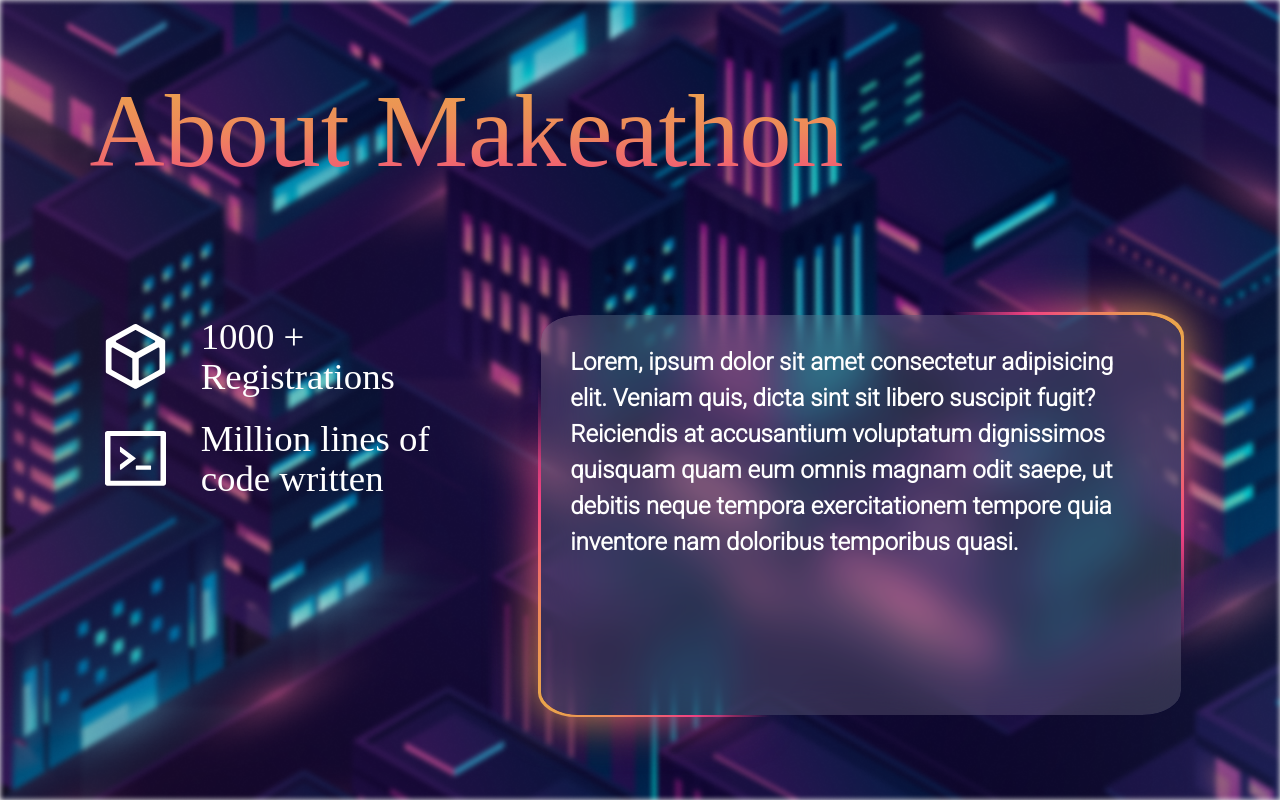
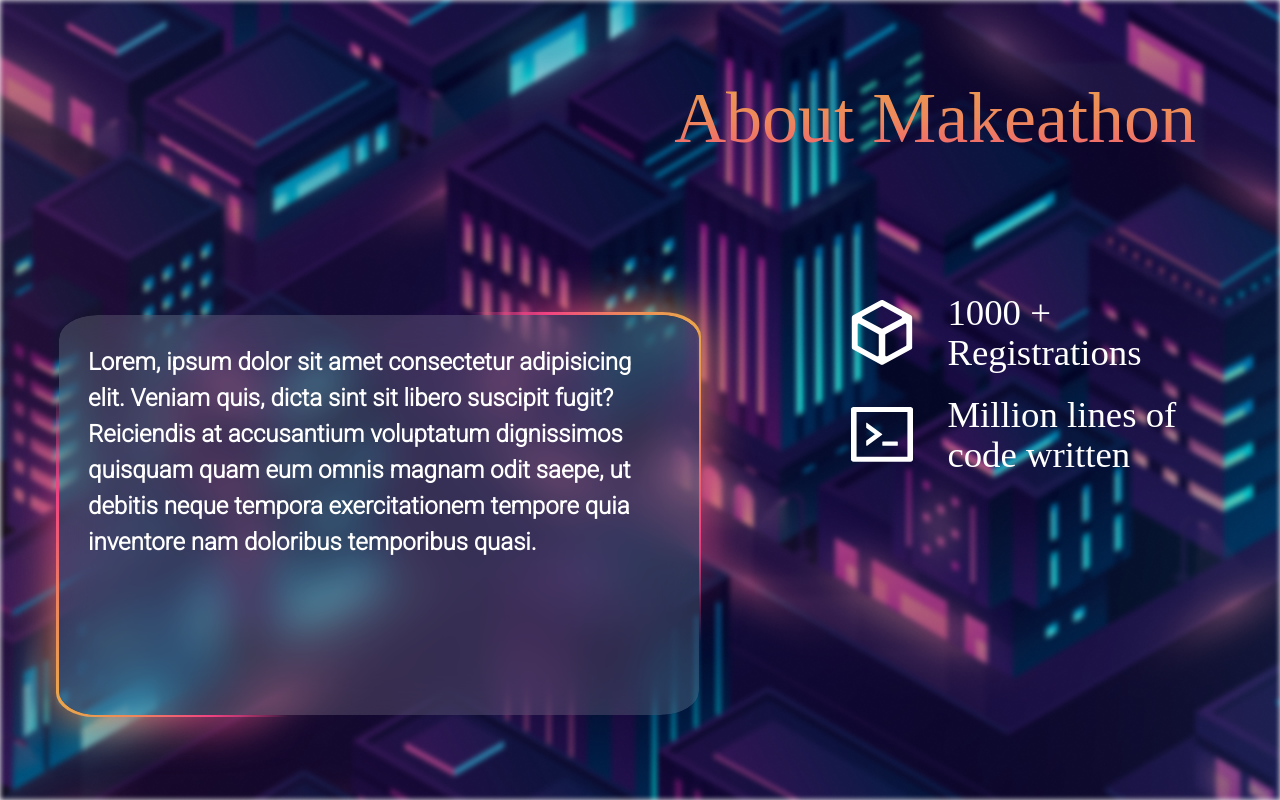
Before and after one commit to MicrosoftStudentChapter/MAKEATHON, a Django app: template templates/About/index.html in a window 1280 px wide. Run offline with Django 3.2, Linux system fonts and the light colour scheme; the template is opened without the code that fills it, so the values that code supplies are empty; some web fonts are replaced.

Commit message:
Changed orientation of header and switched sides of box and content

```diff
--- a/templates/About/static/css/style.css
+++ b/templates/About/static/css/style.css
@@ -14,25 +14,25 @@ body{
     position: relative;
 }
 
-header{
-  grid-column-start: 1;
+header {
+    grid-column-start: 5;
     grid-column-end: 13;
     grid-row-start: 1;
     grid-row-end: 4;
 }
 
-h1{
+h1 {
     font-family: Anurati;
     font-style: normal;
     font-weight: normal;
     font-size: 7rem;
     line-height: 8.4rem;
-  background: linear-gradient(#EAAB48, #ED885B, #F24282);
+    background: linear-gradient(#eaab48, #ed885b, #f24282);
     -webkit-text-fill-color: transparent;
     -webkit-background-clip: text;
 
-  margin-top: 5%;
-  margin-left: 7%;
+    margin-top: 6%;
+    margin-left: 29%;
 }
 
 /* Code for glow effect on the header */
@@ -49,21 +49,21 @@ h1{
   }
 } */
 
-#left-content{
-  grid-column-start: 1;
-  grid-column-end: 6;
-  grid-row-start: 4;
+#left-content {
+    grid-column-start: 8;
+    grid-column-end: 13;
+    grid-row-start: 3;
     grid-row-end: 13;
 
     padding-left: 18%;
-  padding-top: 22%;
+    padding-top: 30%;
 }
 
-.list-item{
+.list-item {
     display: block;
 }
 
-.list-item p{
+.list-item p {
     font-size: 2.2rem;
     color: white;
     display: inline-block;
@@ -84,9 +84,9 @@ h1{
     height: 14%;
 }
 
-.blurred-box{
-  grid-column-start: 6;
-  grid-column-end: 13;
+.blurred-box {
+    grid-column-start: 1;
+    grid-column-end: 6;
     grid-row-start: 5;
     grid-row-end: 13;
 
@@ -96,6 +96,7 @@ h1{
     height: 50vh;
     top: 9%;
     left: 1%;
+    margin-left: 10%;
 
     background: inherit;
     border-radius: 6%;
@@ -103,9 +104,9 @@ h1{
     z-index: 2;
 }
 
- .box{
-  grid-column-start: 6;
-  grid-column-end: 13;
+.box {
+    grid-column-start: 1;
+    grid-column-end: 6;
     grid-row-start: 5;
     grid-row-end: 13;
 
@@ -115,42 +116,43 @@ h1{
     height: 50vh;
     top: 9%;
     left: 1%;
+    margin-left: 10%;
 
     background: inherit;
     border-radius: 6%;
     z-index: 1;
 }
 
- .content{
+.content {
     position: relative;
     padding: 4vh;
     text-align: left;
     z-index: 5;
     display: inline-block;
-   font-family: 'Roboto', 'sans-serif';
+    font-family: "Roboto", "sans-serif";
     color: white;
     font-size: 3.22vh;
     border-radius: 6%;
 }
 
- .blurred-box:after{
-  content: '';
+.blurred-box:after {
+    content: "";
     width: 100%;
     height: 100%;
     background: inherit;
     position: absolute;
     left: 0%;
     top: 0%;
-  background: rgba( 255, 255, 255, 0.15 );
-  box-shadow: 0 8px 32px 0 rgba( 31, 38, 135, 0.37 );
-  backdrop-filter: blur( 20.0px );
-  -webkit-backdrop-filter: blur( 20.0px );
+    background: rgba(255, 255, 255, 0.15);
+    box-shadow: 0 8px 32px 0 rgba(31, 38, 135, 0.37);
+    backdrop-filter: blur(20px);
+    -webkit-backdrop-filter: blur(20px);
     border-radius: 6%;
     border: 2px solid transparent;
 }
 
-.box:before{
-  content: '';
+.box:before {
+    content: "";
     position: absolute;
     top: -0.34vh;
     left: -0.34vh;
@@ -174,158 +176,211 @@ h1{
     filter: blur(3vh);
 }
 
-.box:before,.box:after{
-  background: linear-gradient(235deg,#EAAB48,#ED885B,#F24282,transparent,transparent,transparent,transparent,transparent,transparent,transparent,#F24282,#ED885B,#EAAB48);
+.box:before,
+.box:after {
+    background: linear-gradient(
+        235deg,
+        #eaab48,
+        #ed885b,
+        #f24282,
+        transparent,
+        transparent,
+        transparent,
+        transparent,
+        transparent,
+        transparent,
+        transparent,
+        #f24282,
+        #ed885b,
+        #eaab48
+    );
 }
 
+@media screen and (max-width: 1850px) {
+    h1 {
+        font-size: 5.9rem;
+    }
+}
 
-@media screen and (max-width: 1700px){
-  .content{
+@media screen and (max-width: 1700px) {
+    .content {
         width: 50vw;
         height: 40vh;
         font-size: 1.8rem;
         padding: 2.5vw;
     }
 
-  .list-item p{
+    .list-item p {
         font-size: 230%;
         line-height: 2.5rem;
     }
 }
 
-@media screen and (max-width: 1350px){
-  h1{
-    font-size: 6.5rem;
+@media screen and (max-width: 1550px) {
+    h1 {
+        font-size: 5.2rem;
+    }
 }
 
-  .content{
+@media screen and (max-width: 1350px) {
+    h1 {
+        font-size: 4.5rem;
+    }
+
+    .content {
         font-size: 1.5rem;
         padding: 2.3vw;
     }
 }
 
-@media screen and (max-width: 1160px){
-  #left-content{
+@media screen and (max-width: 1160px) {
+    #left-content {
         padding-left: 15%;
         padding-top: 35%;
     }
 
-  .list-item p{
+    .list-item p {
         font-size: 2rem;
         line-height: 2rem;
     }
 
-  .content{
-    font-size: 1.3rem;
+    .content {
+        font-size: 1.2rem;
         padding: 2.5vw;
+    }
+    h1 {
+        font-size: 4.1rem;
     }
 }
 
-@media screen and (max-width: 900px){
-  h1{
-    font-size: 5rem;
+@media screen and (max-width: 1090px) {
+    h1 {
+        font-size: 3.4rem;
+    }
+}
+
+@media screen and (max-width: 900px) {
+    h1 {
+        font-size: 3rem;
         margin-left: 6%;
     }
 
-  #left-content{
-    padding-left: 13%;
-    padding-top: 32%;
+    #left-content {
+        padding-left: 18%;
+        padding-top: 15%;
     }
 
-  .list-item p{
-    font-size: 2rem;
-    line-height: 50px;
+    .list-item p {
+        font-size: 1.5rem;
+        line-height: 33px;
     }
 
-  .list-item img{
+    .list-item img {
         width: 14%;
         height: 14%;
+        margin-left: 43%;
     }
 
-  .blurred-box{
+    .blurred-box {
         width: 50vw;
         height: 40vh;
     }
 
-  .content{
-    font-size: 1.1rem;
+    .content {
+        font-size: 1rem;
         padding: 3vw;
     }
 
-  .box{
+    .box {
         width: 50vw;
         height: 40vh;
     }
 }
 
-@media screen and (max-width: 780px){
-  body{
+@media screen and (max-width: 780px) {
+    body {
         background-size: cover;
         background-position: center;
     }
 
-  .content{
+    #left-content {
+        grid-column-start: 8;
+        grid-column-end: 13;
+        grid-row-start: 3;
+        grid-row-end: 13;
+    }
+    .content {
         width: 50vw;
         height: 40vh;
         font-size: 1.09rem;
         padding: 1.3vw;
     }
 
-  .box{
+    .box {
         width: 50vw;
         height: 40vh;
     }
+    .box,
+    .blurred-box {
+        grid-column-start: 1;
+        grid-column-end: 6;
+        grid-row-start: 4;
+        grid-row-end: 13;
+    }
 
-  .list-item p{
+    .list-item p {
         font-size: 1.4rem;
         line-height: 2rem;
         margin-bottom: 2%;
         margin-left: 0%;
     }
+    .list-item img {
+        margin-left: 1%;
+    }
 }
 
-@media screen and (max-width: 650px){
-  h1{
+@media screen and (max-width: 650px) {
+    h1 {
         font-size: 3.7rem;
     }
 
-  .content{
+    .content {
         font-size: 1rem;
         padding: 14px;
     }
 }
 
-@media screen and (max-width: 500px){
-  h1{
-    font-size: 2.4rem;
+@media screen and (max-width: 500px) {
+    h1 {
+        font-size: 2.5rem;
         margin-left: 0%;
         padding-left: 0%;
     }
 
-  body{
+    body {
         object-fit: cover;
     }
 
-  header{
+    header {
         grid-column-start: 3;
         grid-column-end: 13;
         grid-row-start: 1;
         grid-row-end: 3;
     }
 
-  #left-content{
+    #left-content {
         padding-left: 2%;
         padding-top: 2%;
     }
 
-  .list-item p{
-    font-size: 1rem;
-    line-height: 2rem;
+    .list-item p {
+        font-size: 0.9rem;
+        line-height: 1.9rem;
         margin-bottom: 1%;
         margin-left: 0%;
     }
 
-  .list-item img{
+    .list-item img {
         margin-right: 2%;
         margin-bottom: 10%;
         vertical-align: middle;
```
Also changed, not shown: other parts of templates/About/static/css/style.css (+134 -105 lines). Lines whose indentation alone changed are shown as unchanged.
